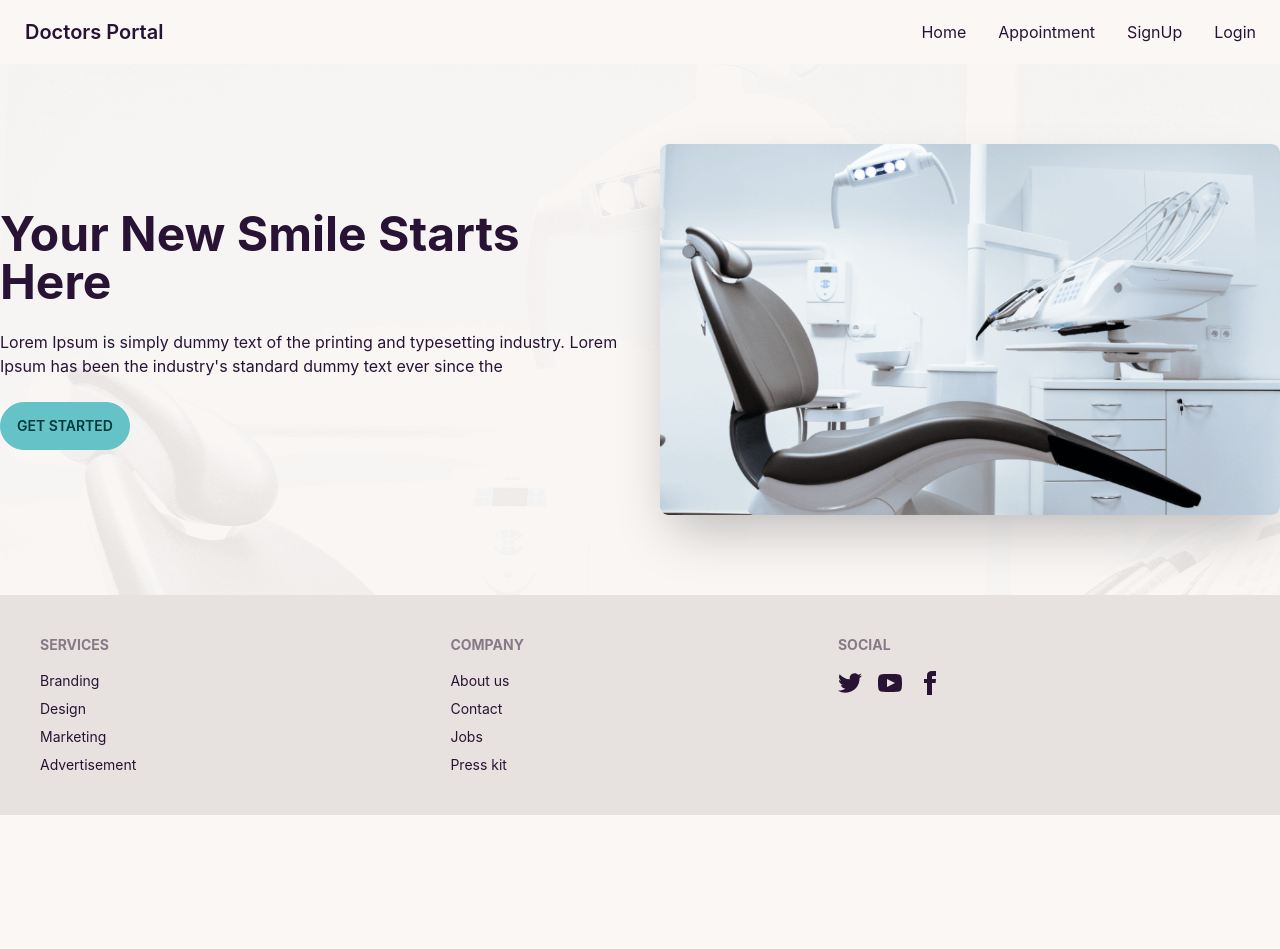
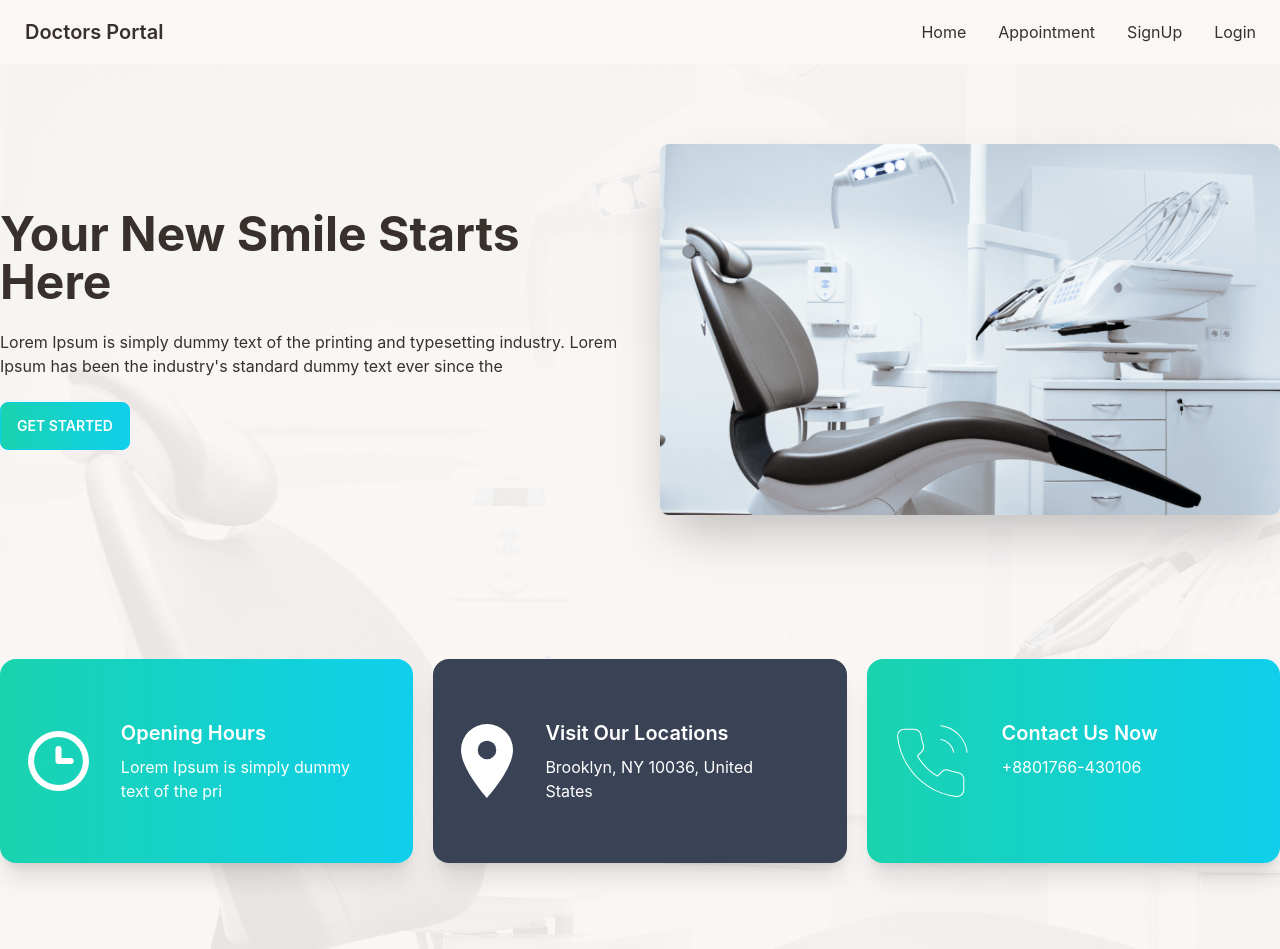
Before and after one commit to Mazharul430106/recap-doctors-portal-clientSite, a React (Create React App) app: page /home in a window 1280 px wide. Shown: the top 949 px of the page. Before the commit the page ends 815 px from the top, so only its background shows below. Built offline with nearby package versions, Linux system fonts and the light colour scheme.

Commit message:
added cards and button component

```diff
--- /dev/null
+++ b/src/Components/ButtonComponent/ButtonComponent.js
@@ -0,0 +1,9 @@
+import React from 'react';
+
+const ButtonComponent = ({children}) => {
+    return (
+        <button className="btn btn-primary bg-gradient-to-r from-secondary to-primary text-white">{children}</button>
+    );
+};
+
+export default ButtonComponent;
--- a/src/Pages/Home/Banner/Banner.js
+++ b/src/Pages/Home/Banner/Banner.js
@@ -1,10 +1,15 @@
 import React from 'react';
 import Chare from '../../../assets/images/chair.png';
 import bannerImg from '../../../assets/images/bg.png';
+import icon1 from '../../../assets/icons/clock.svg';
+import icon2 from '../../../assets/icons/marker.svg';
+import icon3 from '../../../assets/icons/phone.svg';
+import ButtonComponent from '../../../Components/ButtonComponent/ButtonComponent';
+
+
 const Banner = () => {
-
     return (
-        <section className='py-10 px-5 lg:px-0 ' style ={{
+        <section className='py-10 px-5 lg:px-0 ' style={{
             background: `url(${bannerImg})`
         }}>
 
@@ -16,10 +21,38 @@ const Banner = () => {
                     <div className=''>
                         <h1 className="text-5xl font-bold">Your New Smile Starts Here</h1>
                         <p className="py-6">Lorem Ipsum is simply dummy text of the printing and typesetting industry. Lorem Ipsum has been the industry's standard dummy text ever since the</p>
-                        <button className="btn btn-primary">Get Started</button>
+                       <ButtonComponent>Get Started</ButtonComponent>
                     </div>
                 </div>
             </div>
+
+            <div className='grid lg:grid-cols-3 gap-5 my-20 mt-36'>
+
+                <div className=" p-7 bg-gradient-to-r from-secondary to-primary card card-side text-white shadow-xl">
+                    <figure><img src={icon1}alt="Movie" /></figure>
+                    <div className="card-body">
+                        <h2 className="card-title">Opening Hours</h2>
+                        <p>Lorem Ipsum is simply dummy text of the pri</p>
+                    </div>
+                </div>
+                <div className=" p-7 bg-accent text-white card card-side shadow-xl">
+                    <figure><img src={icon2} alt="Movie" /></figure>
+                    <div className="card-body">
+                        <h2 className="card-title">Visit Our Locations</h2>
+                        <p>Brooklyn, NY 10036, United States</p>
+                    </div>
+                </div>
+                <div className=" p-7 bg-gradient-to-r from-secondary to-primary text-white card card-side bg-base-100 shadow-xl">
+                    <figure><img src={icon3} alt="Movie" /></figure>
+                    <div className="card-body">
+                        <h2 className="card-title">Contact Us Now</h2>
+                        <p>+8801766-430106</p>
+                    </div>
+                </div>
+            </div>
+
+
+
         </section>
     );
 };
--- a/tailwind.config.js
+++ b/tailwind.config.js
@@ -3,6 +3,22 @@ module.exports = {
   content: [
     "./src/**/*.{js,jsx,ts,tsx}",
   ],
+
+  daisyui: {
+    themes: [
+      {
+        doctorstheme: {
+          'primary': '#0FCFEC',
+          'secondary': '#19D3AE',
+          "accent": "#3A4256",
+          "neutral": "#291334",
+          "base-100": "#FAF7F5",
+        }
+      }
+    ]
+  },
+
+
   theme: {
     extend: {},
   },
```
